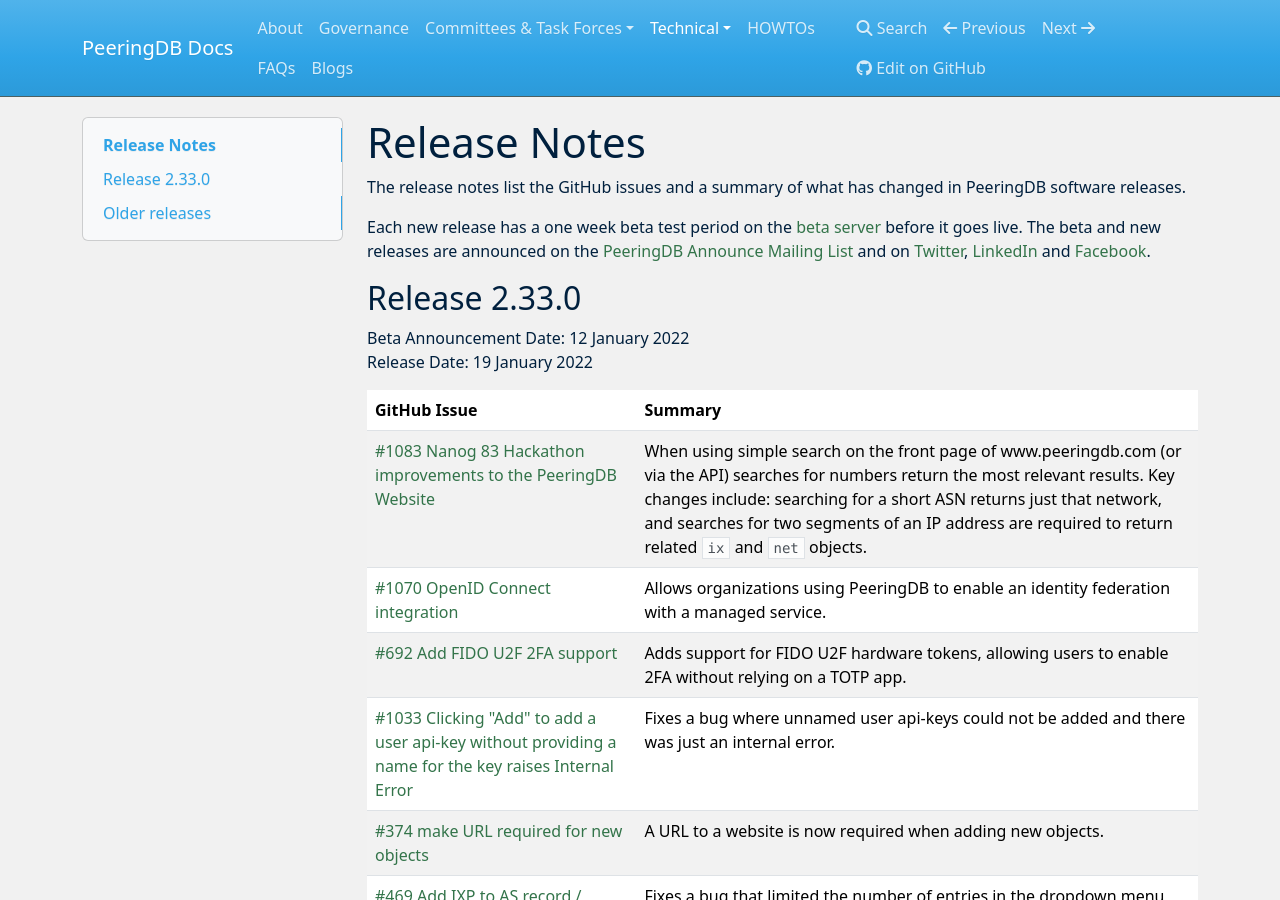
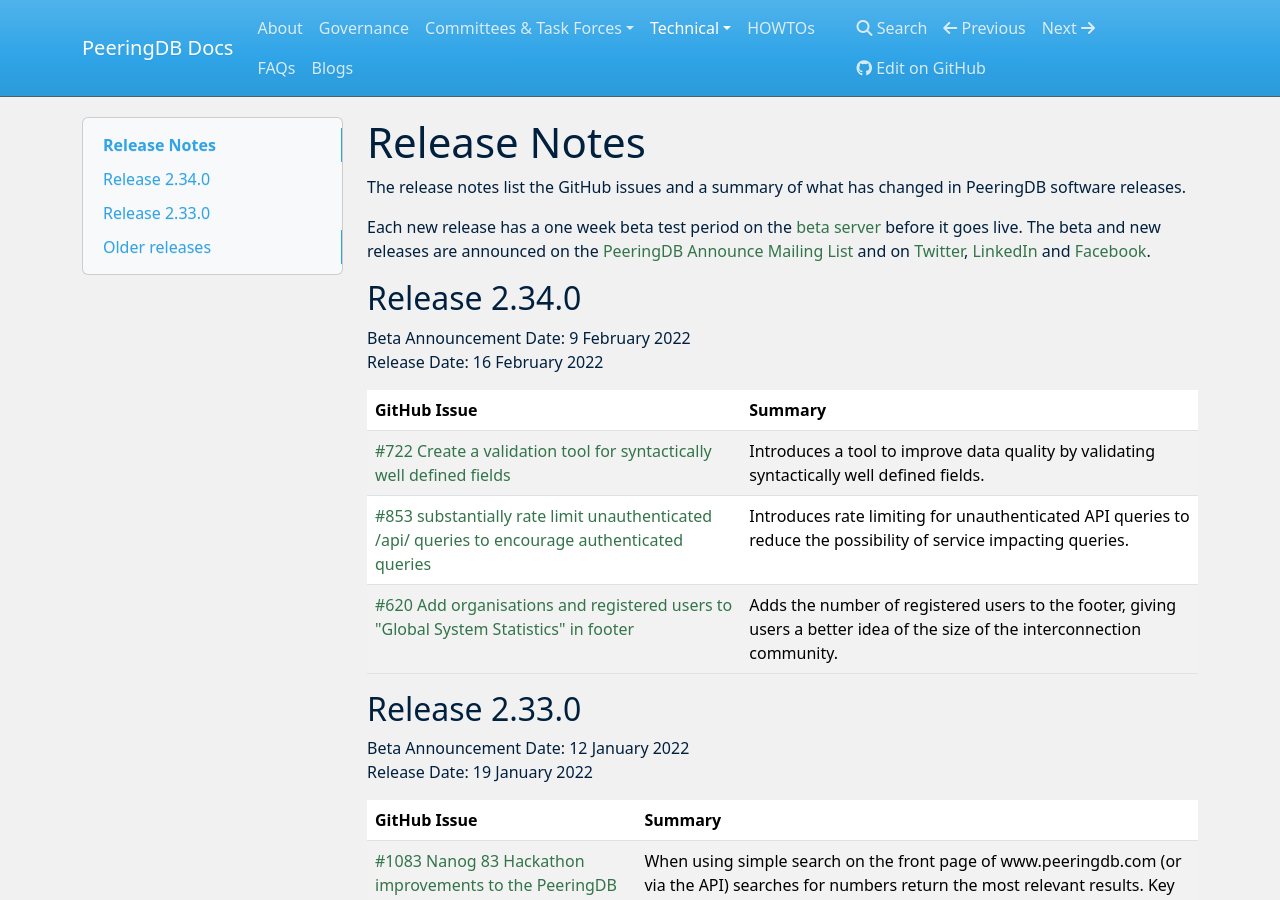
Before and after one commit to peeringdb/docs, an MkDocs documentation site: the page built from docs/release_notes/index.md, in a window 1280 px wide and 900 px high. Built offline with MkDocs 1.6.1, drawn with Linux system fonts in a browser that asks for light colours; nearby versions of some CDN libraries.

Commit message:
Update index.md
Release notes for 2.34.0

```diff
--- a/docs/release_notes/index.md
+++ b/docs/release_notes/index.md
@@ -3,6 +3,18 @@
 The release notes list the GitHub issues and a summary of what has changed in PeeringDB software releases.
 
 Each new release has a one week beta test period on the [beta server](https://beta.peeringdb.com/) before it goes live.  The beta and new releases are announced on the [PeeringDB Announce Mailing List](https://lists.peeringdb.com/cgi-bin/mailman/listinfo/pdb-announce) and on [Twitter](https://twitter.com/PeeringDB), [LinkedIn](https://www.linkedin.com/company/peeringdb) and [Facebook](https://www.facebook.com/peeringdb).
+
+## Release 2.34.0
+
+Beta Announcement Date: 9 February 2022
+Release Date: 16 February 2022
+
+| **GitHub Issue** | **Summary** |
+| ----------------- | ----------- |
+| [#722 Create a validation tool for syntactically well defined fields](https://github.com/peeringdb/peeringdb/issues/722) | Introduces a tool to improve data quality by validating syntactically well defined fields. |
+| [#853 substantially rate limit unauthenticated /api/ queries to encourage authenticated queries](https://github.com/peeringdb/peeringdb/issues/853) | Introduces rate limiting for unauthenticated API queries to reduce the possibility of service impacting queries. |
+| [#620 Add organisations and registered users to "Global System Statistics" in footer](https://github.com/peeringdb/peeringdb/issues/620) | Adds the number of registered users to the footer, giving users a better idea of the size of the interconnection community. |
+
 
 ## Release 2.33.0
 
```
